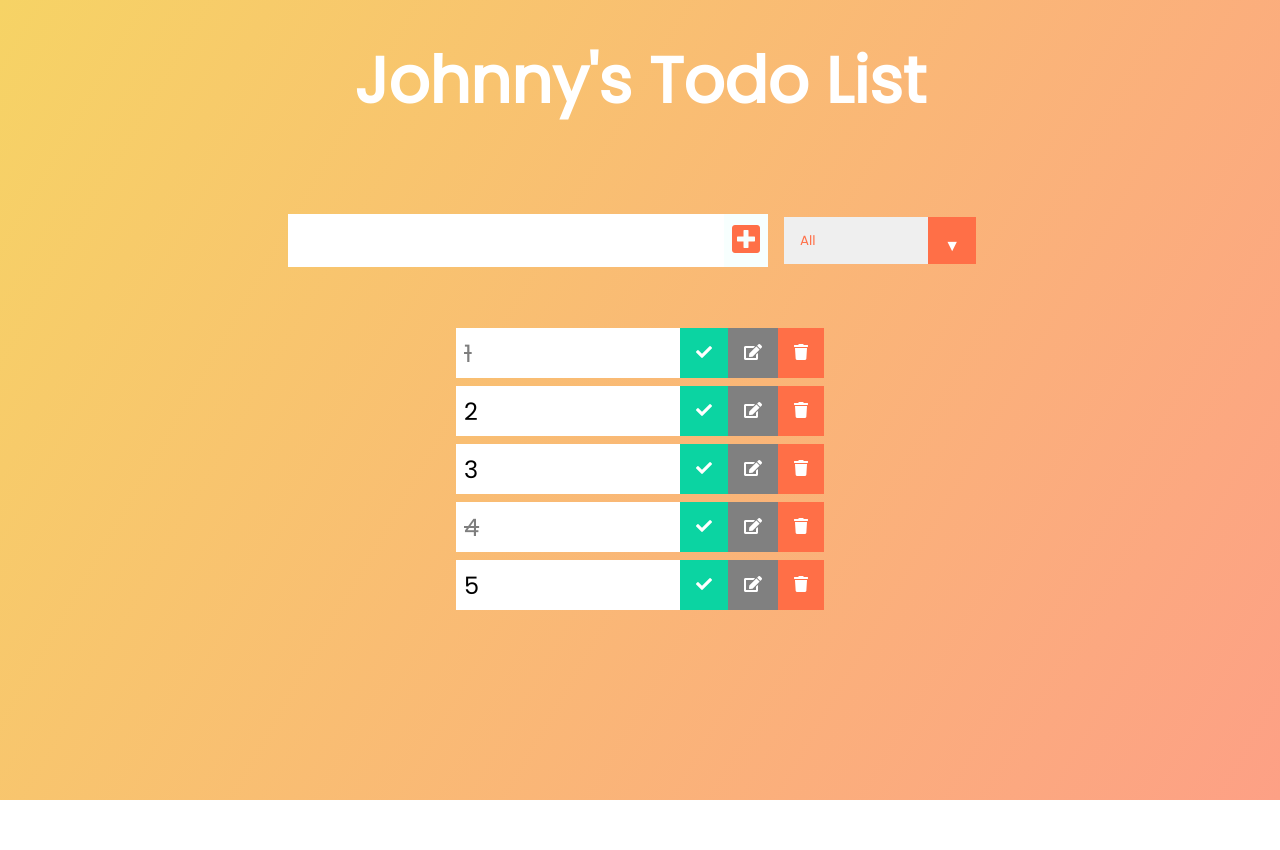
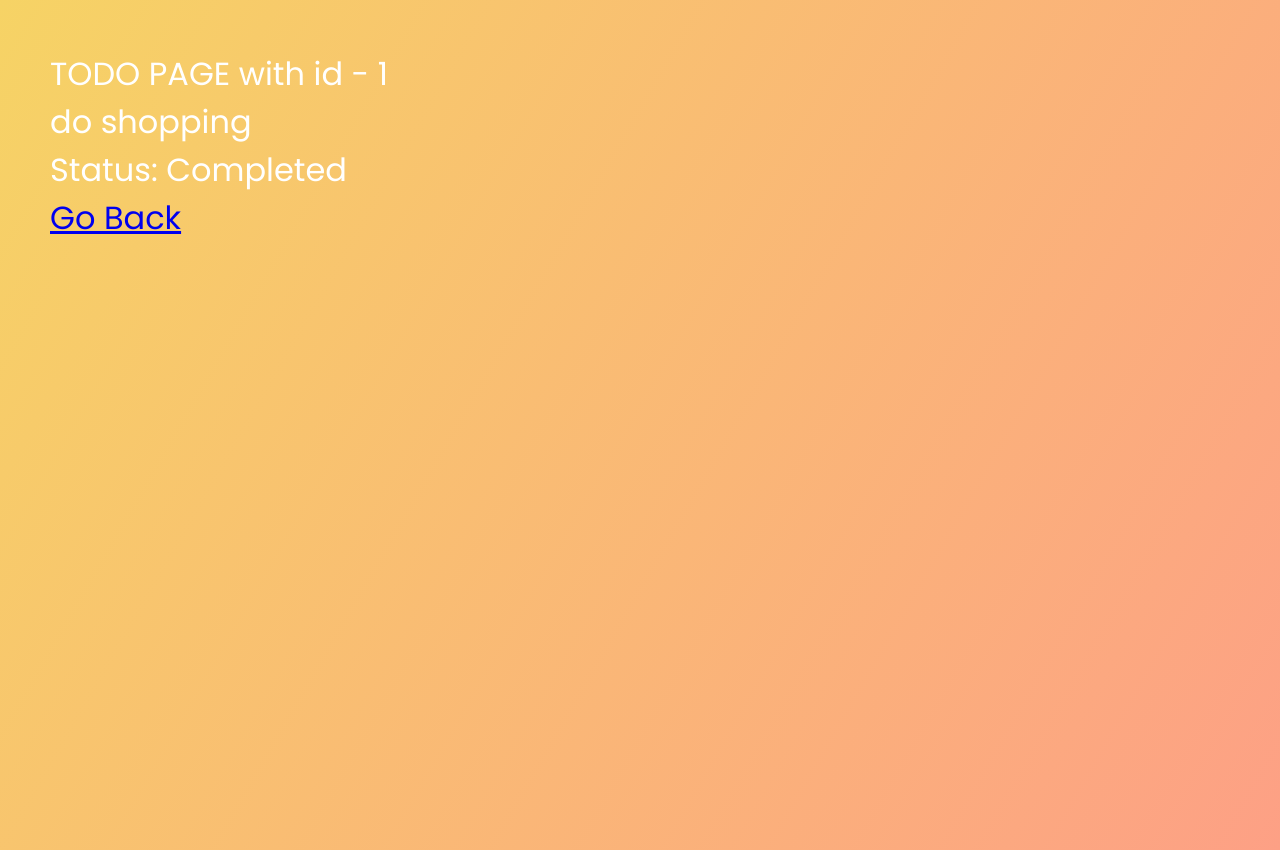
Before and after one commit to IonutCatalin/TodoList, a React (Create React App) app: page /todos/1 in a window 1280 px wide. Before the commit the page ends 800 px from the top, so only its background shows below. Built offline with nearby package versions, Linux system fonts and the light colour scheme; data requests are answered from the project's data file.

Commit message:
making routes for specific todos

```diff
--- a/db.json
+++ b/db.json
@@ -1,29 +1,24 @@
 {
   "todos": [
     {
-      "text": "1",
+      "text": "do shopping",
       "completed": true,
       "id": 1
     },
     {
       "completed": false,
       "id": 2,
-      "text": "2"
+      "text": "go market"
     },
     {
-      "text": "3",
+      "text": "eat",
       "completed": false,
       "id": 3
     },
     {
-      "text": "4",
+      "text": "sleep",
       "completed": true,
       "id": 4
-    },
-    {
-      "text": "5",
-      "completed": false,
-      "id": 5
     }
   ]
 }
--- a/package.json
+++ b/package.json
@@ -9,6 +9,7 @@
     "json-server": "^0.17.0",
     "react": "^17.0.2",
     "react-dom": "^17.0.2",
+    "react-router-dom": "^6.2.1",
     "react-scripts": "5.0.0",
     "web-vitals": "^2.1.0"
   },
--- a/src/App.js
+++ b/src/App.js
@@ -1,16 +1,20 @@
 import React from "react";
 import "./App.css";
 import TodoList from "./components/TodoList";
-
+import { BrowserRouter, Route, Routes } from "react-router-dom";
+import TodoDetails from "./components/TodoDetails";
+import Todo from "./components/Todo";
 function App() {
 	return (
-		<div className="App">
-			<header>
-				<h1>Johnny's Todo List</h1>
-			</header>
+		<BrowserRouter>
+			<div className="App">
+				<Routes>
+					<Route path="/" element={<TodoList />}></Route>
 
-			<TodoList />
-		</div>
+					<Route path="/todos/:id" element={<TodoDetails />}></Route>
+				</Routes>
+			</div>
+		</BrowserRouter>
 	);
 }
 
--- a/src/components/Todo.js
+++ b/src/components/Todo.js
@@ -1,4 +1,5 @@
 import React, { useState } from "react";
+import { Link } from "react-router-dom";
 
 const Todo = ({
 	todo,
@@ -8,6 +9,7 @@ const Todo = ({
 	onTodoEdit,
 	inputTextHandler,
 	editInputText,
+	viewTodoHandler,
 }) => {
 	const [editButtonState, setEditButtonState] = useState(false);
 
@@ -56,8 +58,15 @@ const Todo = ({
 		onTodoComplete(todo);
 	};
 
+	const viewHandler = () => {
+		viewTodoHandler(todo);
+	};
 	return (
 		<div className="todo">
+			<Link to={`/todos/${todo.id}`} key={todo.id} className="btn btn-primary">
+				<i className="fas fa-eye"></i>
+			</Link>
+
 			{editButtonState ? (
 				<input
 					type="text"
--- /dev/null
+++ b/src/components/TodoDetails.js
@@ -0,0 +1,36 @@
+import React, { useState } from "react";
+import { Link } from "react-router-dom";
+import { useParams } from "react-router-dom";
+import { useEffect } from "react/cjs/react.development";
+
+const TodoDetails = () => {
+	const { id } = useParams();
+	const [todo, setTodo] = useState({});
+
+	async function getTodo() {
+		const response = await fetch(`http://localhost:3001/todos/${id}`, {
+			method: "GET",
+			headers: {
+				"Content-Type": "application/json",
+			},
+		});
+		const data = await response.json();
+		setTodo(data);
+	}
+
+	useEffect(() => {
+		getTodo();
+	}, []);
+	return (
+		<div style={{ margin: "50px 50px", fontSize: "2rem" }}>
+			<div>TODO PAGE with id - {id}</div>
+			<div>{todo.text}</div>
+			<div>
+				{todo.completed === true ? "Status: Completed" : "Status: Uncompleted"}
+			</div>
+			<Link to="/">Go Back</Link>
+		</div>
+	);
+};
+
+export default TodoDetails;
--- a/src/components/TodoList.js
+++ b/src/components/TodoList.js
@@ -1,6 +1,8 @@
 import React, { useEffect, useState } from "react";
 import Form from "./Form";
 import Todo from "./Todo";
+import { BrowserRouter, Route, Switch } from "react-router-dom";
+import { Link } from "react-router-dom";
 
 const TodoList = () => {
 	const [todos, setTodos] = useState([]);
@@ -67,6 +69,10 @@ const TodoList = () => {
 		setEditInputText("");
 	};
 
+	const viewTodoHandler = (todo) => {
+		console.log(todo.id);
+	};
+
 	useEffect(() => {
 		getTodos();
 	}, []);
@@ -77,6 +83,9 @@ const TodoList = () => {
 
 	return (
 		<>
+			<header>
+				<h1>Johnny's Todo List</h1>
+			</header>
 			<Form
 				setStatus={setStatus}
 				onTodoAdd={onTodoAdd}
@@ -95,6 +104,7 @@ const TodoList = () => {
 							onTodoEdit={onTodoEdit}
 							inputTextHandler={inputTextHandler}
 							editInputText={editInputText}
+							viewTodoHandler={viewTodoHandler}
 						/>
 					))}
 				</ul>
```
Also changed, not shown: 2 other files (tests, documents, lock files or other folders).
